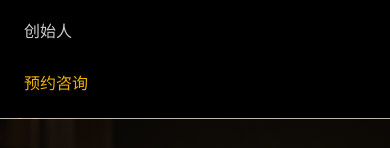
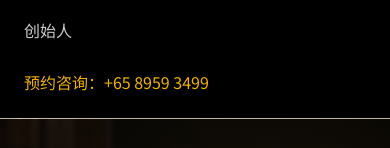
Before and after one commit to BODHIWONG/qmfeng-website, a Next.js app: page / in a window 390 px wide. Both pictures are taken after a click on the button "Open menu". Shown: the part 322-470 px from the top of the page. Built offline with nearby package versions, Linux system fonts and the light colour scheme.

Commit message:
Add official WhatsApp number to navbar CTA label

```diff
--- a/components/navbar.tsx
+++ b/components/navbar.tsx
@@ -133,7 +133,7 @@ export default function Navbar() {
             rel="noopener noreferrer"
             className="mt-4 block text-yellow-500"
           >
-            {lang === "zh" ? "预约咨询" : "Book Consultation"}
+            {lang === "zh" ? "预约咨询：+65 8959 3499" : "Book Consultation: +65 8959 3499"}
           </a>
         </div>
       )}
```
